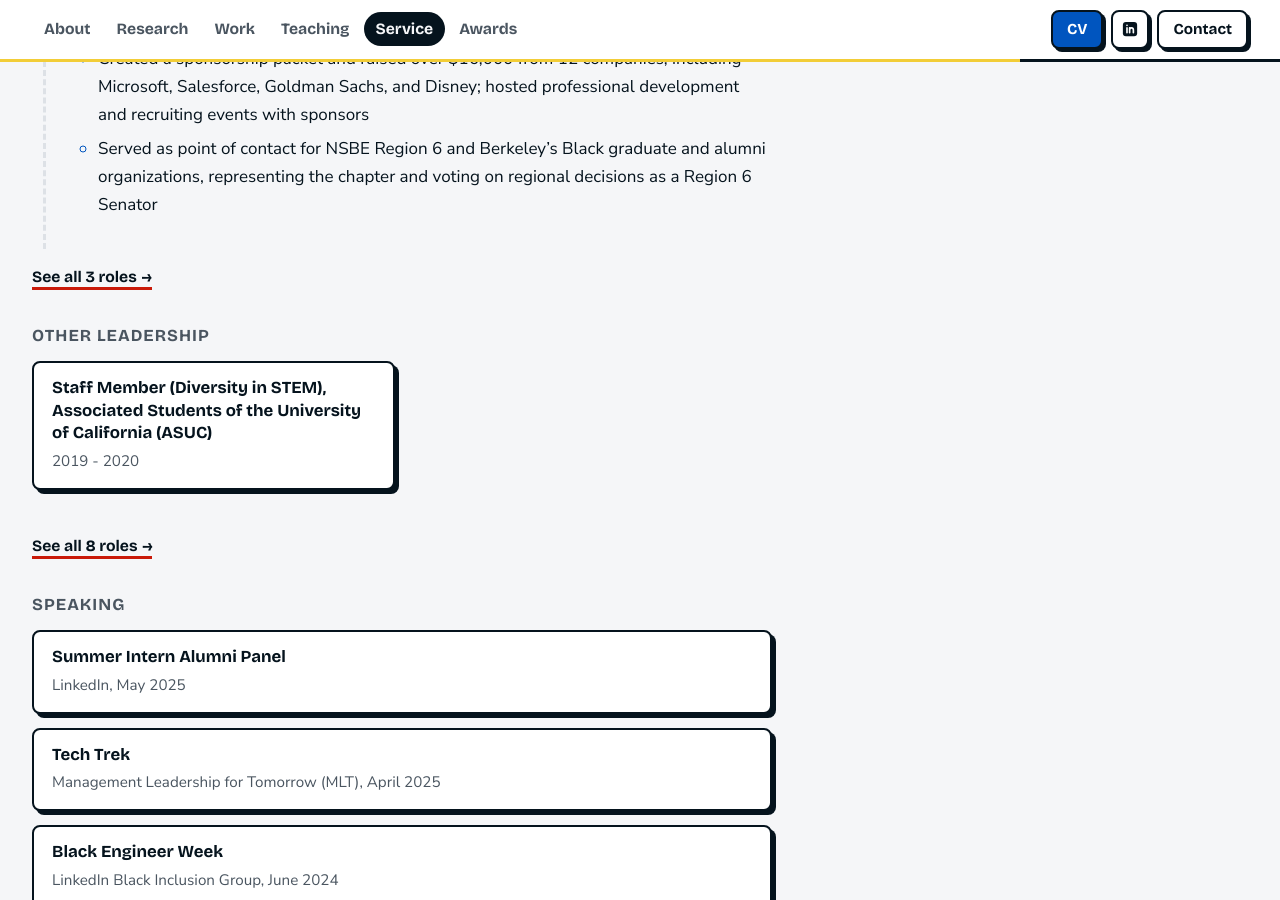
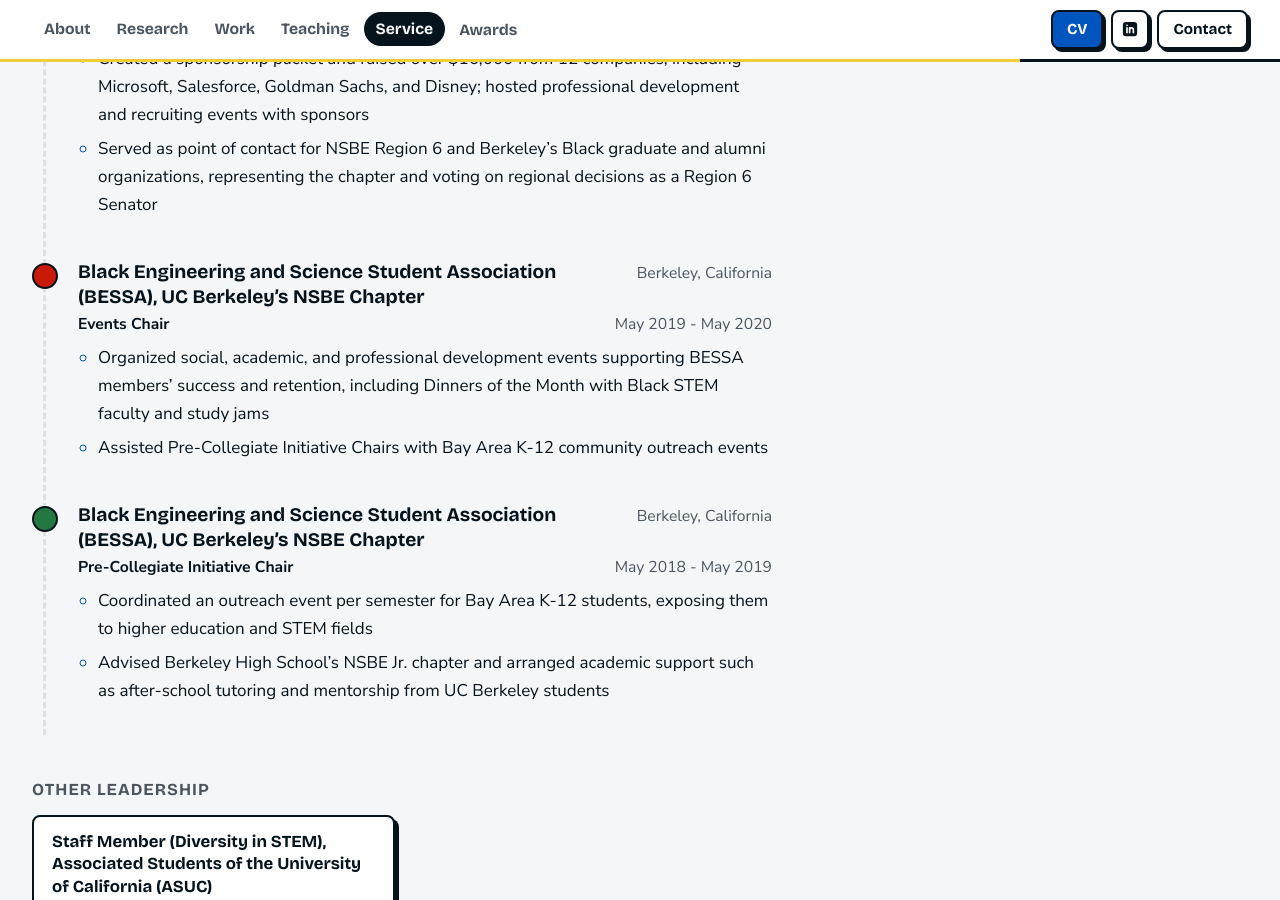
Before and after one commit to sarah-adebabay/sarah-adebabay.github.io, a Jekyll site: the page built from _pages/about.md, in a window 1280 px wide and 900 px high, scrolled down 7502 px. Built offline with Jekyll 4.4.1, drawn with Linux system fonts in a browser that asks for light colours.

Commit message:
Show every BESSA role in the home page Service section
All three Leadership entries are marked top, and the See all link under
Leadership hides when every role is already shown.

Co-Authored-By: Claude Opus 5.5 <noreply@anthropic.com>

```diff
--- a/_data/leadership.yml
+++ b/_data/leadership.yml
@@ -10,6 +10,7 @@ leadership:
       - "Created a sponsorship packet and raised over $16,000 from 12 companies, including Microsoft, Salesforce, Goldman Sachs, and Disney; hosted professional development and recruiting events with sponsors"
       - "Served as point of contact for NSBE Region 6 and Berkeley’s Black graduate and alumni organizations, representing the chapter and voting on regional decisions as a Region 6 Senator"
   - title: "Events Chair"
+    top: true
     org: "Black Engineering and Science Student Association (BESSA), UC Berkeley’s NSBE Chapter"
     where: "Berkeley, California"
     when: "May 2019 - May 2020"
@@ -17,6 +18,7 @@ leadership:
       - "Organized social, academic, and professional development events supporting BESSA members’ success and retention, including Dinners of the Month with Black STEM faculty and study jams"
       - "Assisted Pre-Collegiate Initiative Chairs with Bay Area K-12 community outreach events"
   - title: "Pre-Collegiate Initiative Chair"
+    top: true
     org: "Black Engineering and Science Student Association (BESSA), UC Berkeley’s NSBE Chapter"
     where: "Berkeley, California"
     when: "May 2018 - May 2019"
--- a/_includes/brick/sections/service.html
+++ b/_includes/brick/sections/service.html
@@ -1,7 +1,7 @@
 {% assign projects = site.portfolio | sort: "order" %}
 <h3 class="sub"{% if include.full %} id="leadership"{% endif %}>Leadership</h3>
 {% include brick/timeline.html items=site.data.leadership.leadership full=include.full %}
-{% include brick/see-more.html full=include.full anchor="leadership" count=site.data.leadership.leadership.size noun="roles" %}
+{% assign lead_top = site.data.leadership.leadership | where: "top", true %}{% if lead_top.size < site.data.leadership.leadership.size %}{% include brick/see-more.html full=include.full anchor="leadership" count=site.data.leadership.leadership.size noun="roles" %}{% endif %}
 <h3 class="sub"{% if include.full %} id="other-leadership"{% endif %}>Other leadership</h3>
 <ul class="plain two-col">
   {% for r in site.data.leadership.other %}{% if include.full or r.top %}<li><strong>{{ r.title }}</strong>{% if r.detail != "" %}<small>{{ r.detail }}</small>{% endif %}</li>
```
